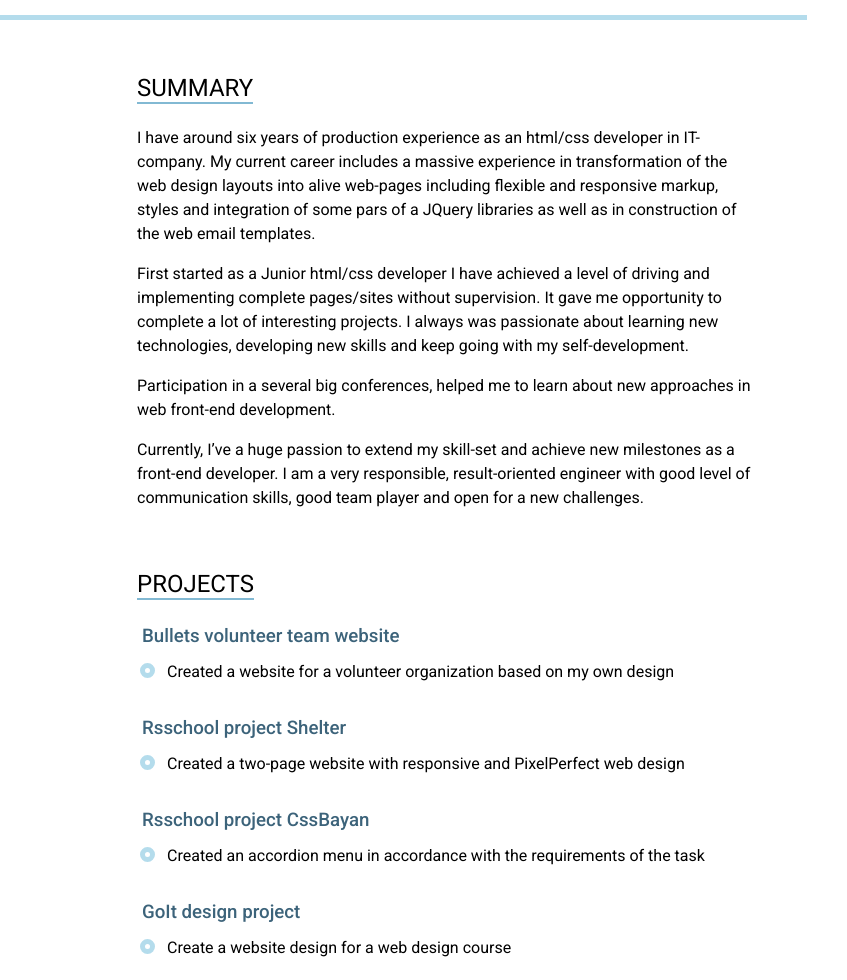
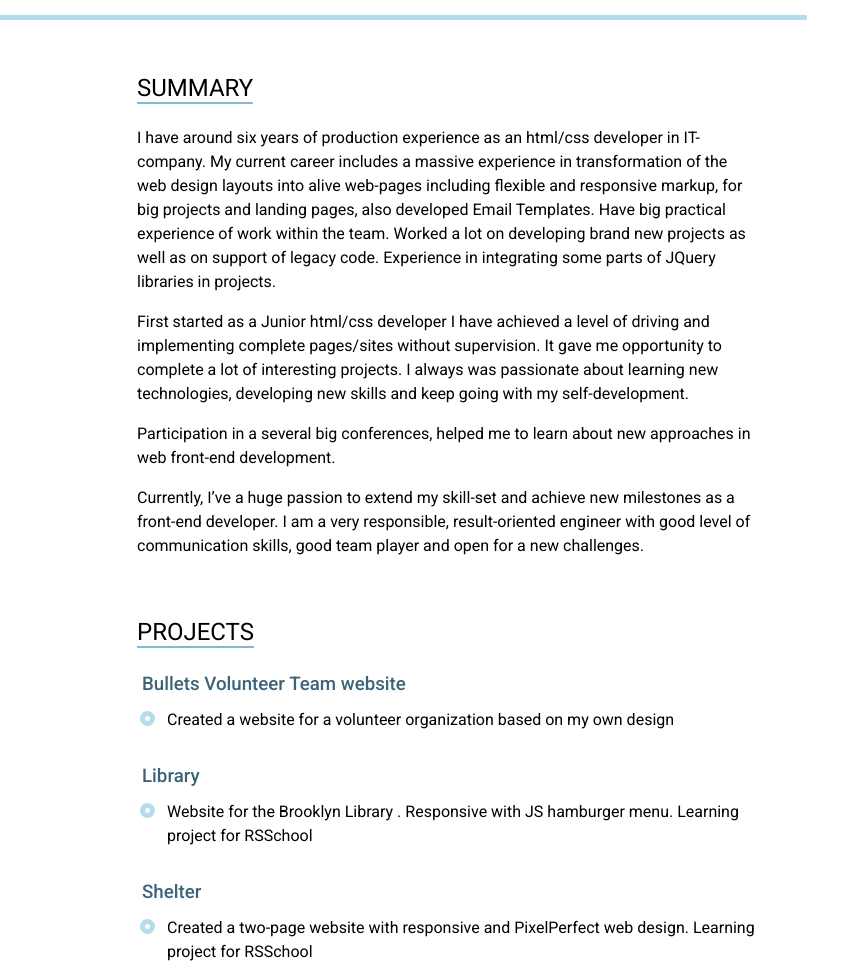
Before and after one commit to iryna-gyliuk/CV, a plain HTML site: page index.html in a window 1280 px wide. Shown: the part 320-1300 px from the top of the page, 433-1280 px from the left. Drawn offline with Linux system fonts and the light colour scheme.

Commit message:
fix: edit summary

```diff
--- a/index.html
+++ b/index.html
@@ -105,9 +105,11 @@
                     <p>I have around six years of production experience as an html/css developer in IT-company. My
                         current
                         career includes a massive experience in transformation of the web design layouts into alive
-                        web-pages including flexible and responsive markup, styles and integration of some pars of a
-                        JQuery
-                        libraries as well as in construction of the web email templates.</p>
+                        web-pages including flexible and responsive markup, for big projects and  landing pages, also developed Email Templates.
+                        Have big practical experience of work within the team. Worked a lot on developing brand new projects as well as on support of legacy code.
+                        Еxperience in integrating some parts of JQuery libraries in projects.
+
+                     </p>
                     <p>First started as a Junior html/css developer I have achieved a level of driving and implementing
                         complete pages/sites without supervision. It gave me opportunity to complete a lot of
                         interesting
@@ -129,26 +131,35 @@
                         <h3><a class="project-link"
                                 href="https://iryna-gyliuk.github.io/bullets_volunteer_team/index.html" target="_blank">
                                 Bullets
-                                volunteer team website</a></h3>
+                                Volunteer Team website</a></h3>
                         <ul class="column-list">
                             <li>Created a website for a volunteer organization based on my own design</li>
                         </ul>
                     </div>
                     <div class="section-item">
                         <h3><a class="project-link"
-                                href="https://rolling-scopes-school.github.io/iryna-gyliuk-JSFE2023Q1/shelter/index.html"
+                                href="https://iryna-gyliuk.github.io/library/index.html"
                                 target="_blank">
-                                Rsschool project Shelter</a></h3>
+                                Library </a></h3>
                         <ul class="column-list">
-                            <li>Created a two-page website with responsive and PixelPerfect web design </li>
+                            <li>Website for the Brooklyn Library . Responsive with JS hamburger menu. Learning project for RSSchool</li>
+                        </ul>
+                    </div>
+                    <div class="section-item">
+                        <h3><a class="project-link"
+                                href="https://iryna-gyliuk.github.io/shelter/index.html"
+                                target="_blank">
+                                Shelter </a></h3>
+                        <ul class="column-list">
+                            <li>Created a two-page website with responsive and PixelPerfect web design.  Learning project for RSSchool </li>
                         </ul>
                     </div>
                     <div class="section-item">
                         <h3><a class="project-link" href="https://iryna-gyliuk.github.io/cssBayan/cssBayan/index.html"
                                 target="_blank">
-                                Rsschool project CssBayan</a></h3>
+                                CssBayan - pure css accordion menu </a></h3>
                         <ul class="column-list">
-                            <li>Created an accordion menu in accordance with the requirements of the task</li>
+                            <li>Created an accordion menu in accordance with the specific  requirements of the task. Rsschool learning project </li>
                         </ul>
                     </div>
                     <div class="section-item">
@@ -156,7 +167,7 @@
                             <a class="project-link"
                                 href="https://www.figma.com/proto/M1xjDfrYXRSFsWPToc0CFG/Content-(Copy)?node-id=29102-2&starting-point-node-id=29102%3A2&mode=design&t=ORAHZ9TNzoIkeg7f-1"
                                 target="_blank">GoIt
-                                design project</a>
+                                design project in Figma</a>
                         </h3>
                         <ul class="column-list">
                             <li>Create a website design for a web design course</li>
```
